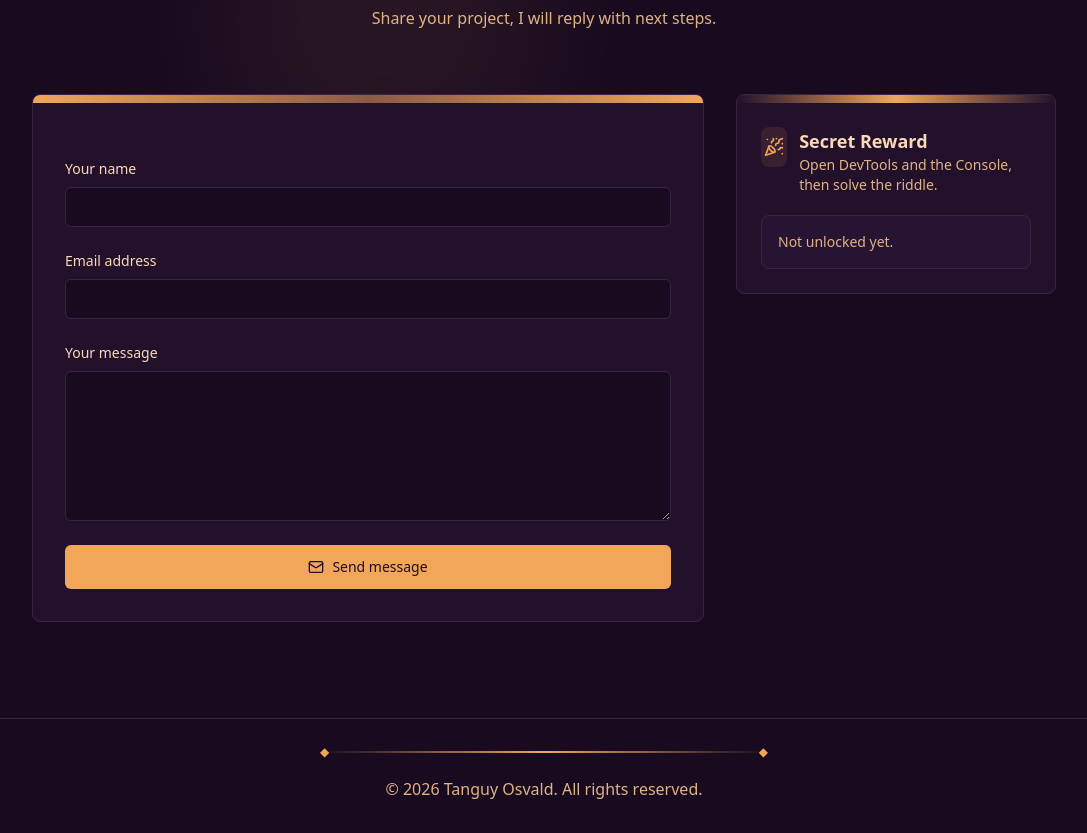
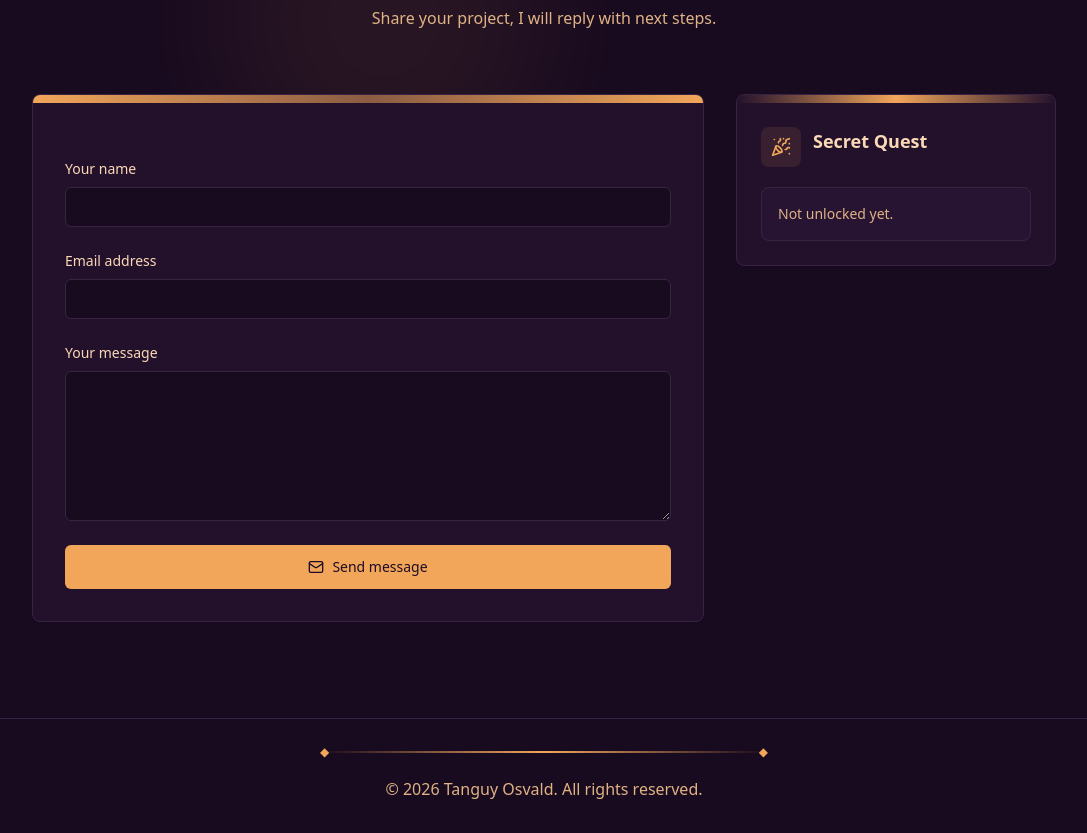
Before and after one commit to Tanosv/portfolio-new, a React (Vite) app: page / in a window 1280 px wide. Shown: the part 2580-3413 px from the top of the page, without its empty margins (96-1183 px from the left). Built offline with nearby package versions, Linux system fonts and the light colour scheme.

Commit message:
change : changed some secret game choices for clarity

```diff
--- a/src/pages/Index.tsx
+++ b/src/pages/Index.tsx
@@ -115,11 +115,12 @@
     window.addEventListener("scroll", handleScroll, { passive: true });
 
     console.log("%cSECRET QUEST DISCOVERED", "color: #9b87f5; font-size: 18px; font-weight: bold;");
-    console.log("%cYou found a hidden riddle.", "color: #f97316; font-size: 14px;");
-    console.log("%cSolve this.", "color: #9b87f5; font-size: 13px; font-weight: bold;");
-    console.log('%c"I guard data, I store without forgetting.", "color: #ffffff; font-size: 13px;');
-    console.log('%c"Organized in rows and columns, what am I.", "color: #ffffff; font-size: 13px;');
-    console.log("%cIf you know the answer, speak it here.", "color: #f97316; font-size: 12px;");
+console.log("%cYou found a hidden riddle.", "color: #f97316; font-size: 14px;");
+console.log("%cSolve this.", "color: #9b87f5; font-size: 13px; font-weight: bold;");
+console.log("%cI guard data, I store without forgetting.", "color: #ffffff; font-size: 13px;");
+console.log("%cOrganized in rows and columns, what am I.", "color: #ffffff; font-size: 13px;");
+console.log("%cIf you know the answer, speak it here.", "color: #f97316; font-size: 12px;");
+
 
     Object.defineProperty(window, "database", {
       configurable: true,
@@ -787,8 +788,8 @@
                         <PartyPopper className="w-5 h-5 text-accent" aria-hidden="true" />
                       </div>
                       <div className="min-w-0">
-                        <h3 className="text-lg font-semibold">Secret Reward</h3>
-                        <p className="text-sm text-muted-foreground">Open DevTools and the Console, then solve the riddle.</p>
+                        <h3 className="text-lg font-semibold">Secret Quest</h3>
+                        <p className="text-sm text-muted-foreground"></p>
                       </div>
                     </div>
 
@@ -806,7 +807,7 @@
                               <Database className="w-4 h-4 text-accent" aria-hidden="true" />
                             </div>
                             <div className="min-w-0">
-                              <p className="font-semibold">Unlocked</p>
+                              <p className="font-semibold">Well done!</p>
                               <p className="text-sm text-muted-foreground">You found the answer.</p>
                             </div>
                           </div>
```
